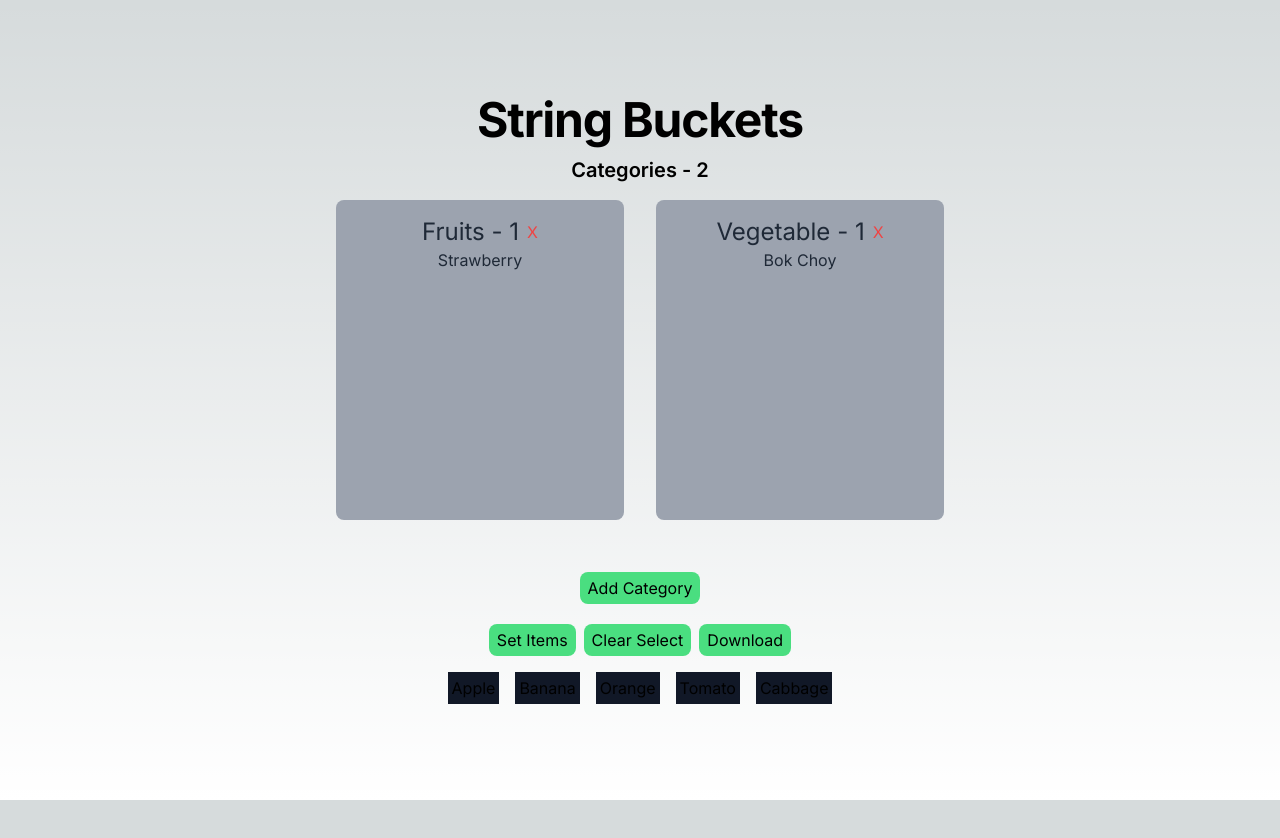
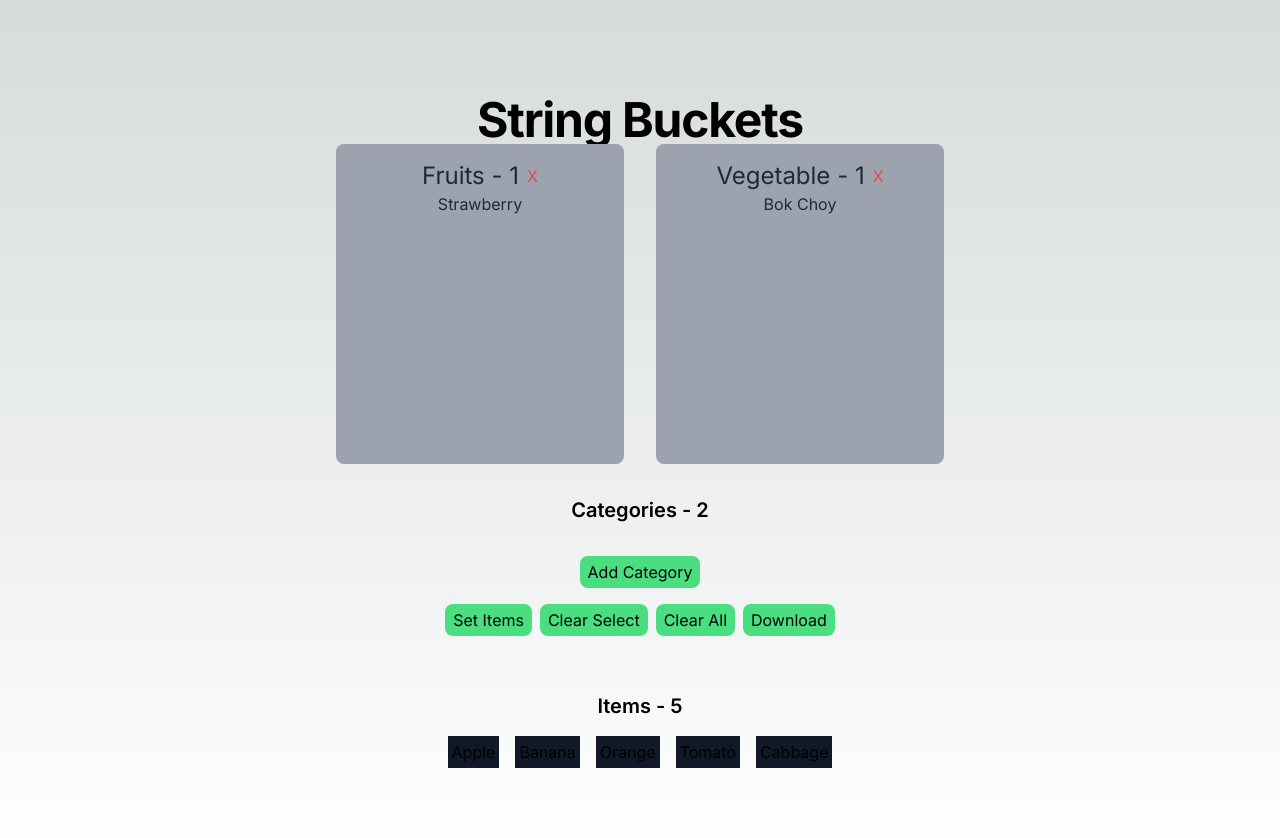
Before and after one commit to wesngu28/string-buckets, a Next.js app: page / in a window 1280 px wide. Shown: the top 838 px of the page. Before the commit the page ends 800 px from the top, so only its background shows below. Built offline with nearby package versions, Linux system fonts and the light colour scheme.

Commit message:
feat: clear all, fix adding items, item count

```diff
--- a/app/components/AddItems.tsx
+++ b/app/components/AddItems.tsx
@@ -16,6 +16,7 @@ export function AddItems({updateItems, updateCategories, items, modal}: Props) {
             <textarea value={items.join('\n')} onChange={(e) => updateItems(e.target.value.split('\n'))} className="p-1 rounded text-black" rows={8} ></textarea>
             <button onClick={() => {
                 modal.current?.classList.toggle('hidden')
+
                 const result: {name: string, items: string[]}[] = [];
                 let currentCategory: {name: string, items: string[]} | null = null;
 
@@ -26,16 +27,17 @@ export function AddItems({updateItems, updateCategories, items, modal}: Props) {
                     }
                     const categoryName = line.slice(3, -3);
                     currentCategory = { name: categoryName, items: [] };
+                    items = items.filter(item => item !== line)
                   } else if (currentCategory) {
                     currentCategory.items.push(line);
                   }
-                  items = items.filter(item => item !== line)
                 }
 
                 if (currentCategory) {
                   result.push(currentCategory);
                 }
                 if (result.length > 0) updateCategories(result)
+
                 updateItems(Array.from(new Set(items)))
             }} className="bg-green-400 rounded-lg px-2 py-1 m-2 text-black">Add</button>
         </div>
--- a/app/components/Categories.tsx
+++ b/app/components/Categories.tsx
@@ -23,7 +23,6 @@ export default function Categories({
 }: Props) {
   return (
     <div className="text-center">
-      <p className="mb-4 text-xl font-semibold">Categories - {categories.length}</p>
       <div className="flex gap-8 flex-wrap mb-8 justify-center">
         {categories.map((category, i) => (
           <div
--- a/app/components/Items.tsx
+++ b/app/components/Items.tsx
@@ -19,6 +19,8 @@ export function Items({
   dragHandler,
 }: Props) {
   return (
+    <div className="text-center">
+      <p className="mb-4 text-xl font-semibold">Items - {items.length}</p>
       <div className="flex gap-4 flex-wrap">
         {Array.from(new Set(items)).map((string, idx) => (
           <p
@@ -81,5 +83,6 @@ export function Items({
           </p>
         ))}
       </div>
+    </div>
   );
 }
--- a/app/page.tsx
+++ b/app/page.tsx
@@ -32,7 +32,8 @@ export default function Home() {
     categories: Array<{ name: string; items: string[] }>
   ) => setCategories(categories);
   const updateItems = (items: Array<string>) => setItems(items);
-  const updateSelection = (selectedString: Array<string>) => setSelectedString(selectedString);
+  const updateSelection = (selectedString: Array<string>) =>
+    setSelectedString(selectedString);
 
   function handleOnDrag(e: React.DragEvent, text: string, type?: string) {
     if (type === "category") {
@@ -46,8 +47,23 @@ export default function Home() {
 
   return (
     <main className="flex min-h-screen flex-col items-center justify-between p-24 relative">
-      <h2 className="text-5xl font-bold tracking-tight">String Buckets</h2>
-      <Categories categories={categories} updateCategories={updateCategories} items={items} updateItems={updateItems} selection={selectedString} updateSelection={updateSelection} dragHandler={handleOnDrag} dragged={draggedCategory} />
+      <h2 className="text-5xl font-bold tracking-tight text-center">
+        String Buckets
+      </h2>
+      <Categories
+        categories={categories}
+        updateCategories={updateCategories}
+        items={items}
+        updateItems={updateItems}
+        selection={selectedString}
+        updateSelection={updateSelection}
+        dragHandler={handleOnDrag}
+        dragged={draggedCategory}
+      />
+      <div className="flex flex-col items-center gap-2">
+        <p className="mb-4 text-xl font-semibold">
+          Categories - {categories.length}
+        </p>
         <div className="flex items-center">
           <button
             onClick={() => {
@@ -59,8 +75,7 @@ export default function Home() {
             Add Category
           </button>
         </div>
-      <div className="flex flex-col items-center">
-        <div className="flex gap-2">
+        <div className="flex gap-2 mb-8">
           <button
             onClick={() => {
               modal.current?.classList.toggle("hidden");
@@ -77,13 +92,30 @@ export default function Home() {
             Clear Select
           </button>
           <button
+            onClick={() => {
+              setItems([]);
+              setCategories([]);
+            }}
+            className="bg-green-400 rounded-lg px-2 py-1 mb-4 text-black"
+          >
+            Clear All
+          </button>
+          <button
             className="bg-green-400 rounded-lg px-2 py-1 mb-4 text-black"
             onClick={() => handleDownload(categories)}
           >
             Download
           </button>
         </div>
-        <Items categories={categories} updateCategories={updateCategories} items={items} updateItems={updateItems} selection={selectedString} updateSelection={updateSelection} dragHandler={handleOnDrag} />
+        <Items
+          categories={categories}
+          updateCategories={updateCategories}
+          items={items}
+          updateItems={updateItems}
+          selection={selectedString}
+          updateSelection={updateSelection}
+          dragHandler={handleOnDrag}
+        />
       </div>
       <div
         onClick={(e) => {
@@ -100,7 +132,12 @@ export default function Home() {
             modal={modal}
           />
         ) : (
-          <AddItems updateItems={updateItems} updateCategories={updateCategories} items={items} modal={modal} />
+          <AddItems
+            updateItems={updateItems}
+            updateCategories={updateCategories}
+            items={items}
+            modal={modal}
+          />
         )}
       </div>
     </main>
```
Lines whose indentation alone changed are shown as unchanged.
